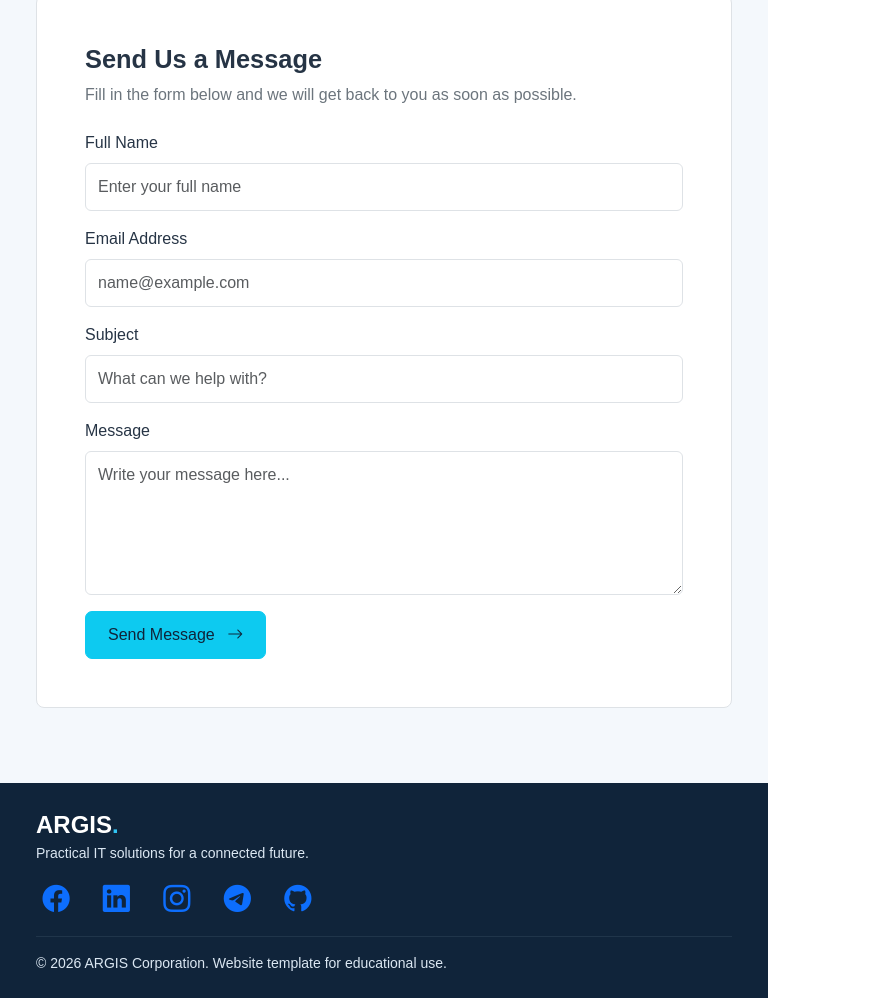
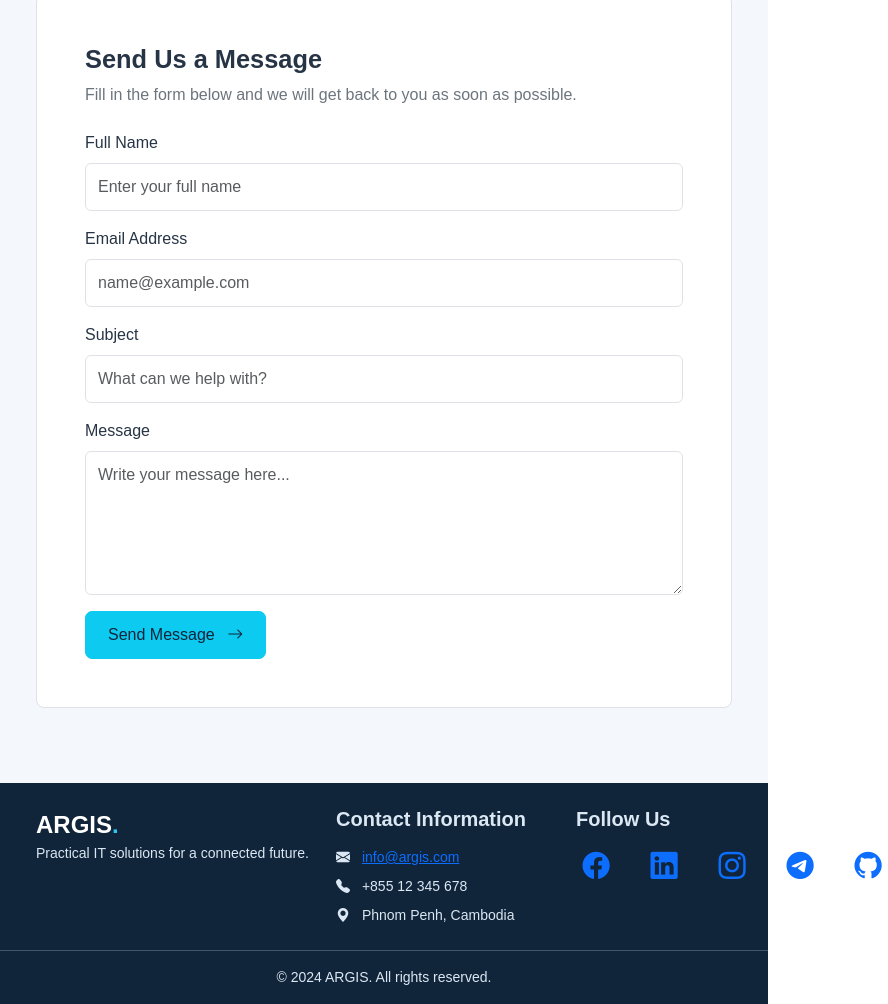
Before and after one commit to Ratanakraksmey-Theng/University_Assignment, a plain HTML site: page index.html in a window 768 px wide. Shown: the part 4813-5817 px from the top of the page, 888 px wide, since content can reach past the window. Drawn offline with Linux system fonts and the light colour scheme; a script that the page names is missing.

Commit message:
Fix responsive footer social media icons

```diff
--- a/css/style.css
+++ b/css/style.css
@@ -128,6 +128,17 @@ section { scroll-margin-top: 72px; }
 /* Tablet Layout */
 @media (min-width: 768px) and (max-width: 991.98px){
   .hero-one,.hero-two,.hero-three{ background-position: 65% center;}
+  .site-footer .social-links {
+        display: flex;
+        flex-wrap: nowrap;
+        justify-content: flex-start;
+        align-items: center;
+        gap: 12px;
+    }
+     .site-footer .social-links a {
+        margin-right: 0;
+        flex-shrink: 0;
+    }
 }
 
 /* mobile layout */
--- a/index.html
+++ b/index.html
@@ -775,8 +775,9 @@
     <!-- Footer -->
     <footer class="site-footer">
         <div class="container py-4">
-            <div class="row g-3 align-items-center"><!--row-->
-                <div class="col-12 col-md-6">
+        <div class="row g-4 align-items-start">
+    <!-- Company Branding -->
+        <div class="col-12 col-md-5">
             <a class="footer-brand" href="#home">
              ARGIS<span class="brand-dot">.</span>
             </a>
@@ -784,17 +785,37 @@
             Practical IT solutions for a connected future.
             </p>
         </div>
+
+    <!-- Contact Information -->
+        <div class="col-12 col-md-4">
+            <h5 class="fw-bold mb-3">Contact Information</h5>
+            <p class="small mb-2">
+                <i class="bi bi-envelope-fill me-2"></i>
+                <a href="mailto:info@argis.com">
+                info@argis.com
+                </a>
+            </p>
+            <p class="small mb-2">
+                <i class="bi bi-telephone-fill me-2"></i>
+                +855 12 345 678
+            </p>
+            <p class="small mb-0">
+                <i class="bi bi-geo-alt-fill me-2"></i>
+                Phnom Penh, Cambodia
+            </p>
+        </div>
+
     <!-- Social Media Links -->
-                <div class="social-links mt-3">
+    <div class="col-12 col-md-3">
+                <h5 class="fw-bold mb-3">Follow Us</h5>
+            <div class="social-links">
                 <a href="https://www.facebook.com/share/1927RKxAHj/"
-                     aria-label="Facebook"
-                    class="me-3">
+                 aria-label="Facebook" class="me-3">
                 <i class="bi bi-facebook"></i>
                 </a>
 
                 <a href="https://www.linkedin.com/in/raksmey-theng-962158429"
-                    aria-label="LinkedIn"
-                    class="me-3">
+                 aria-label="LinkedIn" class="me-3">
                 <i class="bi bi-linkedin"></i>
                 </a>
 
@@ -804,28 +825,27 @@
                 </a>
 
                 <a href="https://t.me/Raksmey_thengratanak"
-                    aria-label="Telegram"
-                    class="me-3">
+                aria-label="Telegram" class="me-3">
                 <i class="bi bi-telegram"></i>
                 </a>
 
                 <a href="https://github.com/Ratanakraksmey-Theng"
-                    aria-label="Github"
-                    class="me-3">
+                aria-label="GitHub">
                 <i class="bi bi-github"></i>
                 </a>
-                </div> <!--end social media links-->
+            </div>
+        </div>
+    </div>
 </div><!--end row-->
+</div> <!--end container-->
 
-            <hr class="footer-line">
+        <hr class="footer-divider my-0">
 
-            <p class="small mb-0">
-                &copy; 2026 ARGIS Corporation. Website template for educational use.
-            </p>
+        <div class="footer-bottom py-3 text-center small">
+            &copy; 2024 ARGIS. All rights reserved.
+        </div>
+    </footer><!--end site-footer-->
 
-        </div>
-    </footer>
-    <!--end footer-->
     <script src="js/script.js"></script><!-- JS Contact form -->
 
 </body>
```
Lines whose indentation alone changed are shown as unchanged.
